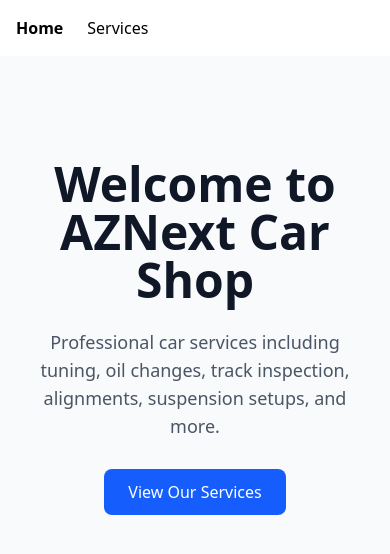
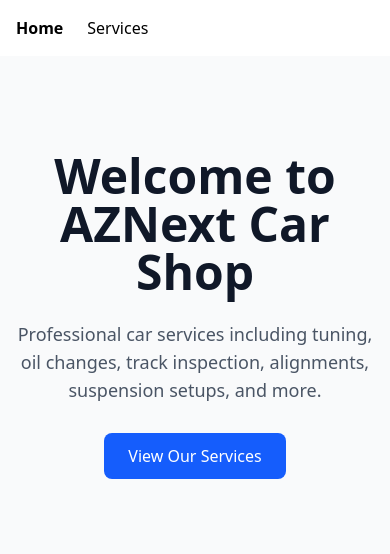
Before and after one commit to Versayce/aznext-capstone, a React (Vite) app in the folder client/: page / in a window 390 px wide. Shown: the top 554 px of the page. Built offline with nearby package versions, Linux system fonts and the light colour scheme.

Commit message:
added responsive tailwind for mobile

```diff
--- a/client/src/App.jsx
+++ b/client/src/App.jsx
@@ -8,7 +8,7 @@ export default function App() {
     <>
       <Navbar />
 
-      <main className="min-h-screen p-6 bg-gray-50 text-gray-900">
+      <main className="min-h-screen p-4 sm:p-6 md:p-8 bg-gray-50 text-gray-900 md:mx-4 lg:mx-8">
         <Routes>
           <Route path="/" element={<Home />} />
           <Route path="/services" element={<Services />} />
```
